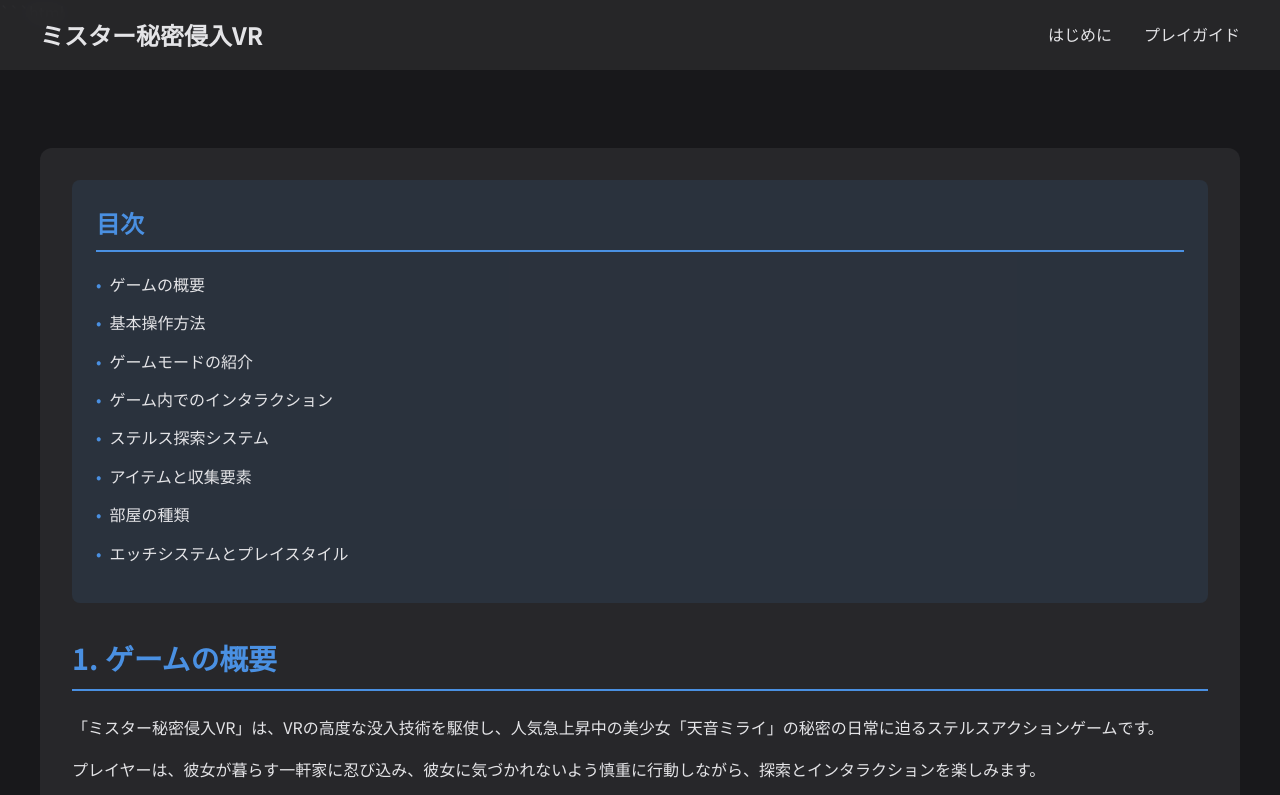
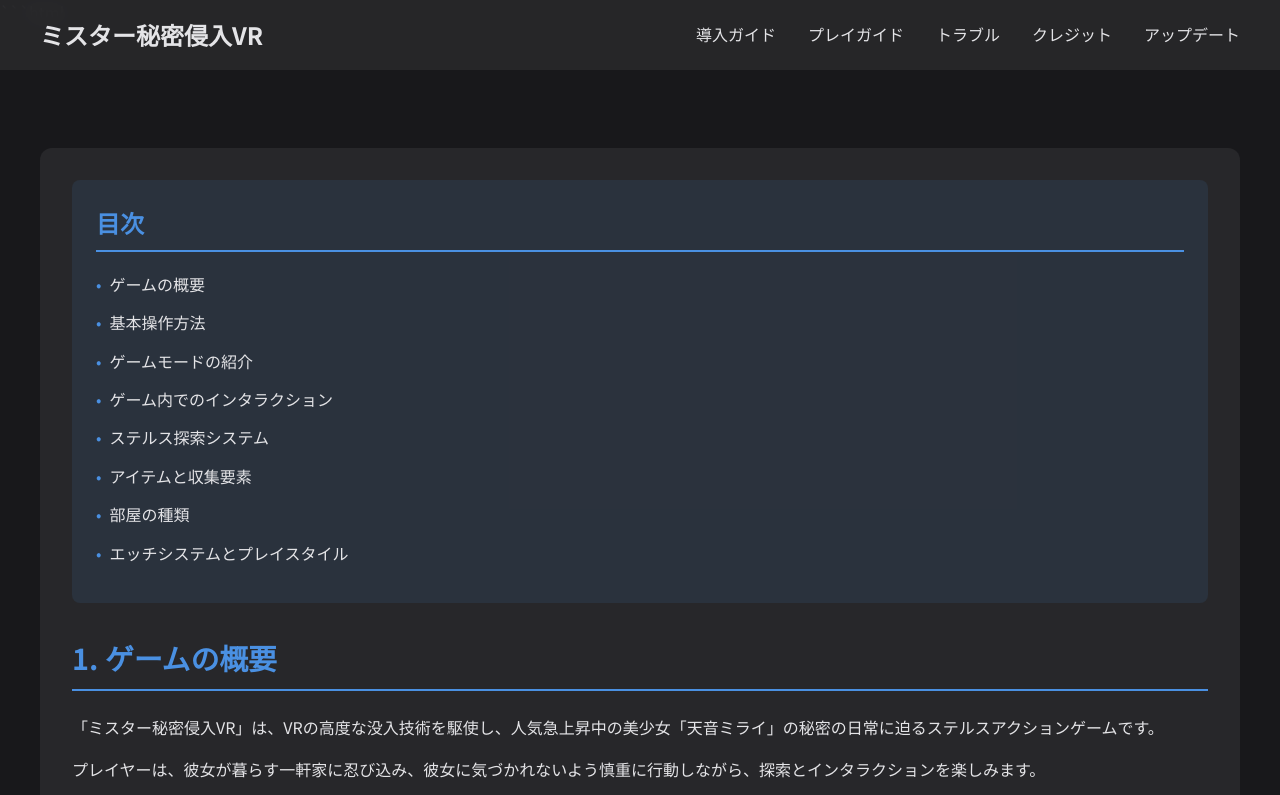
Before and after one commit to mr-vr-jp/mrsecret-vr, a plain HTML site: page manual.html in a window 1280 px wide. Shown: the top 795 px of the page. Drawn offline with Linux system fonts and the light colour scheme.

Commit message:
Update manual.html

```diff
--- a/manual.html
+++ b/manual.html
@@ -230,8 +230,11 @@
         <div class="container header-content">
             <a href="index.html" class="logo">ミスター秘密侵入VR</a>
             <nav class="nav-links">
-                <a href="readme.html">はじめに</a>
+                <a href="readme.html">導入ガイド</a>
                 <a href="manual.html">プレイガイド</a>
+                <a href="troubleshooting.html">トラブル</a>
+                <a href="credits.html">クレジット</a>
+                <a href="updates.html">アップデート</a>
             </nav>
         </div>
     </header>
```
